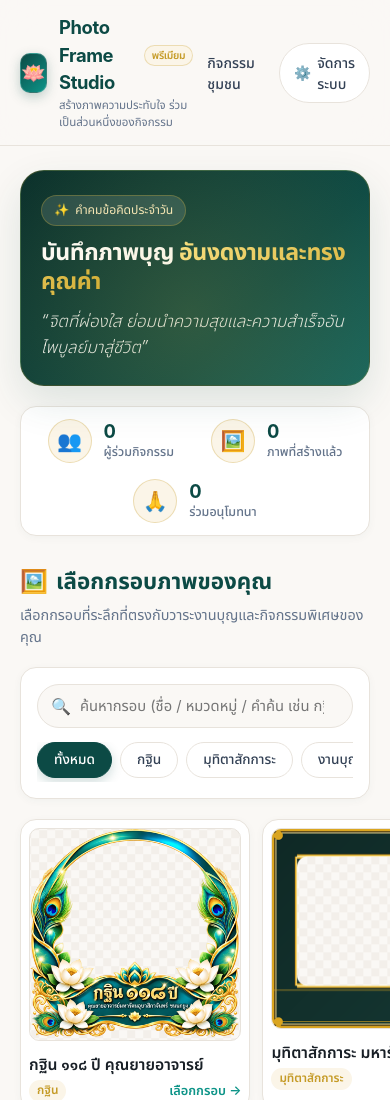
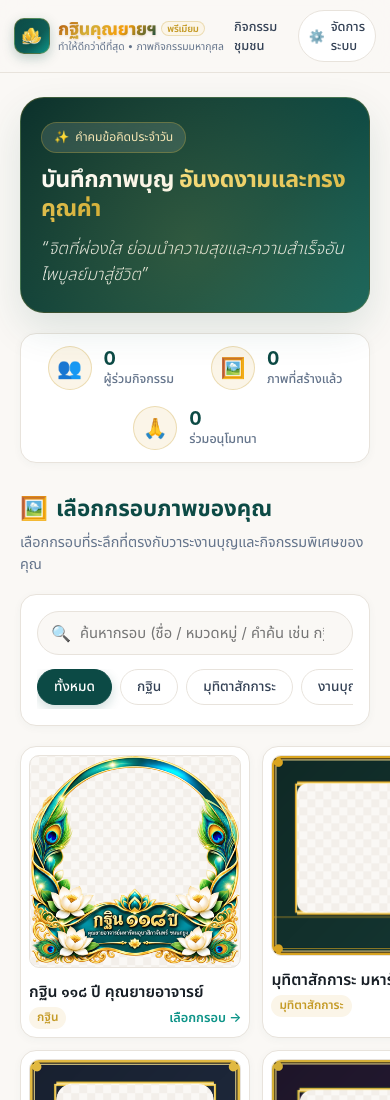
Before and after one commit to cchengjan/bunludham, a plain HTML site: page index.html in a window 390 px wide. Shown: the top 1100 px of the page. Drawn offline with Linux system fonts and the light colour scheme.

Commit message:
feat: update brand name and logo to กฐินคุณยายฯ

```diff
--- a/app.js
+++ b/app.js
@@ -716,7 +716,7 @@
       dataUrl: lastExportDataUrl,
       thumbnail: thumbDataUrl,
       caption,
-      eventName: currentFrame ? currentFrame.name : 'ภาพกิจกรรมมหากุศล',
+      eventName: currentFrame ? currentFrame.name : 'กฐินคุณยายฯ',
       quoteText: overlayText || selectedAdminQuote
     });
 
--- a/index.html
+++ b/index.html
@@ -3,25 +3,28 @@
 <head>
   <meta charset="UTF-8">
   <meta name="viewport" content="width=device-width, initial-scale=1, viewport-fit=cover">
-  <title>Photo Frame Studio — ภาพกิจกรรมมหากุศล</title>
+  <title>กฐินคุณยายฯ — ภาพกิจกรรมมหากุศล</title>
+  <meta name="description" content="กฐินคุณยายฯ — สร้างภาพความประทับใจ ร่วมเป็นส่วนหนึ่งของกิจกรรมมหากุศล">
   <link rel="stylesheet" href="style.css">
   <link rel="preconnect" href="https://fonts.googleapis.com">
   <link rel="preconnect" href="https://fonts.gstatic.com" crossorigin>
-  <link href="https://fonts.googleapis.com/css2?family=Noto+Sans+Thai:wght@300;400;500;600;700&display=swap" rel="stylesheet">
+  <link href="https://fonts.googleapis.com/css2?family=Noto+Sans+Thai:wght@300;400;500;600;700;800&display=swap" rel="stylesheet">
 </head>
 <body>
 
   <!-- ================= Site Header ================= -->
   <header class="site-header">
     <div class="header-inner">
-      <a class="brand-wrap" href="#top" id="brandHomeLink">
-        <div class="brand-icon">🪷</div>
+      <a class="brand-wrap" href="#top" id="brandHomeLink" aria-label="กฐินคุณยายฯ">
+        <div class="brand-icon">
+          <img src="assets/lotus-icon.png" alt="กฐินคุณยายฯ" class="brand-icon-img">
+        </div>
         <div class="brand-titles">
           <div class="brand-name">
-            Photo Frame Studio
+            <span class="brand-title-gold">กฐินคุณยายฯ</span>
             <span class="badge-gold">พรีเมียม</span>
           </div>
-          <span class="brand-tagline">สร้างภาพความประทับใจ ร่วมเป็นส่วนหนึ่งของกิจกรรม</span>
+          <span class="brand-tagline">ทำให้ดีกว่าดีที่สุด • ภาพกิจกรรมมหากุศล</span>
         </div>
       </a>
       <div class="header-actions">
--- a/shared/storage.js
+++ b/shared/storage.js
@@ -417,7 +417,7 @@ const ActivityStore = (() => {
         thumbnail: thumbnail || dataUrl,
         caption: caption || '',
         quoteText: quoteText || '',
-        eventName: eventName || 'ภาพกิจกรรมมหากุศล',
+        eventName: eventName || 'กฐินคุณยายฯ',
         dateStr: formatThaiDate(now),
         timestamp: now.getTime(),
         reactions: {
--- a/style.css
+++ b/style.css
@@ -120,17 +120,29 @@ body {
 }
 
 .brand-icon {
-  width: 40px;
-  height: 40px;
+  width: 42px;
+  height: 42px;
   border-radius: var(--radius-sm);
-  background: linear-gradient(135deg, var(--deep-teal) 0%, var(--emerald) 100%);
+  background: linear-gradient(135deg, var(--deep-teal) 0%, #0F5E57 60%, var(--emerald) 100%);
   display: flex;
   align-items: center;
   justify-content: center;
   color: #FFFFFF;
   box-shadow: 0 4px 12px rgba(12, 74, 69, 0.25);
-  border: 1px solid rgba(255, 255, 255, 0.18);
-  font-size: 20px;
+  border: 1px solid rgba(212, 175, 55, 0.35);
+  flex-shrink: 0;
+}
+
+.brand-icon-img {
+  width: 30px;
+  height: 30px;
+  object-fit: contain;
+  filter: drop-shadow(0 2px 4px rgba(0, 0, 0, 0.25));
+  transition: transform 0.25s ease;
+}
+
+.brand-wrap:hover .brand-icon-img {
+  transform: scale(1.1) rotate(3deg);
 }
 
 .brand-titles {
@@ -139,13 +151,25 @@ body {
 }
 
 .brand-name {
-  font-size: 1.15rem;
-  font-weight: 700;
-  letter-spacing: -0.02em;
+  font-size: 1.25rem;
+  font-weight: 800;
+  letter-spacing: -0.015em;
   color: var(--deep-teal);
   display: flex;
   align-items: center;
-  gap: 6px;
+  gap: 7px;
+  line-height: 1.2;
+}
+
+.brand-title-gold {
+  font-family: var(--font-family);
+  font-weight: 800;
+  background: linear-gradient(135deg, #B45309 0%, #D4AF37 35%, #F59E0B 65%, #0C4A45 100%);
+  -webkit-background-clip: text;
+  -webkit-text-fill-color: transparent;
+  filter: drop-shadow(0 1px 1px rgba(180, 83, 9, 0.2));
+  letter-spacing: -0.015em;
+  display: inline-block;
 }
 
 .brand-name span.badge-gold {
@@ -1390,6 +1414,42 @@ input[type="range"].luxury-range::-webkit-slider-thumb:active {
 
 /* Mobile Optimizations */
 @media (max-width: 640px) {
+  .header-inner {
+    padding: 10px 14px;
+  }
+  .brand-wrap {
+    gap: 8px;
+  }
+  .brand-icon {
+    width: 36px;
+    height: 36px;
+  }
+  .brand-icon-img {
+    width: 24px;
+    height: 24px;
+  }
+  .brand-name {
+    font-size: 1.1rem;
+    gap: 5px;
+  }
+  .brand-name span.badge-gold {
+    font-size: 0.6rem;
+    padding: 1px 5px;
+  }
+  .brand-tagline {
+    font-size: 0.65rem;
+    white-space: nowrap;
+    overflow: hidden;
+    text-overflow: ellipsis;
+    max-width: 170px;
+  }
+  .header-actions {
+    gap: 6px;
+  }
+  .nav-link {
+    padding: 6px 10px;
+    font-size: 0.8rem;
+  }
   .hero-card {
     padding: 24px 20px;
   }
```
Also changed, not shown: admin.html (+6 -4 lines), test_runner.html (+2 -2 lines), assets/logo.png (added), assets/lotus-icon.png (added).
